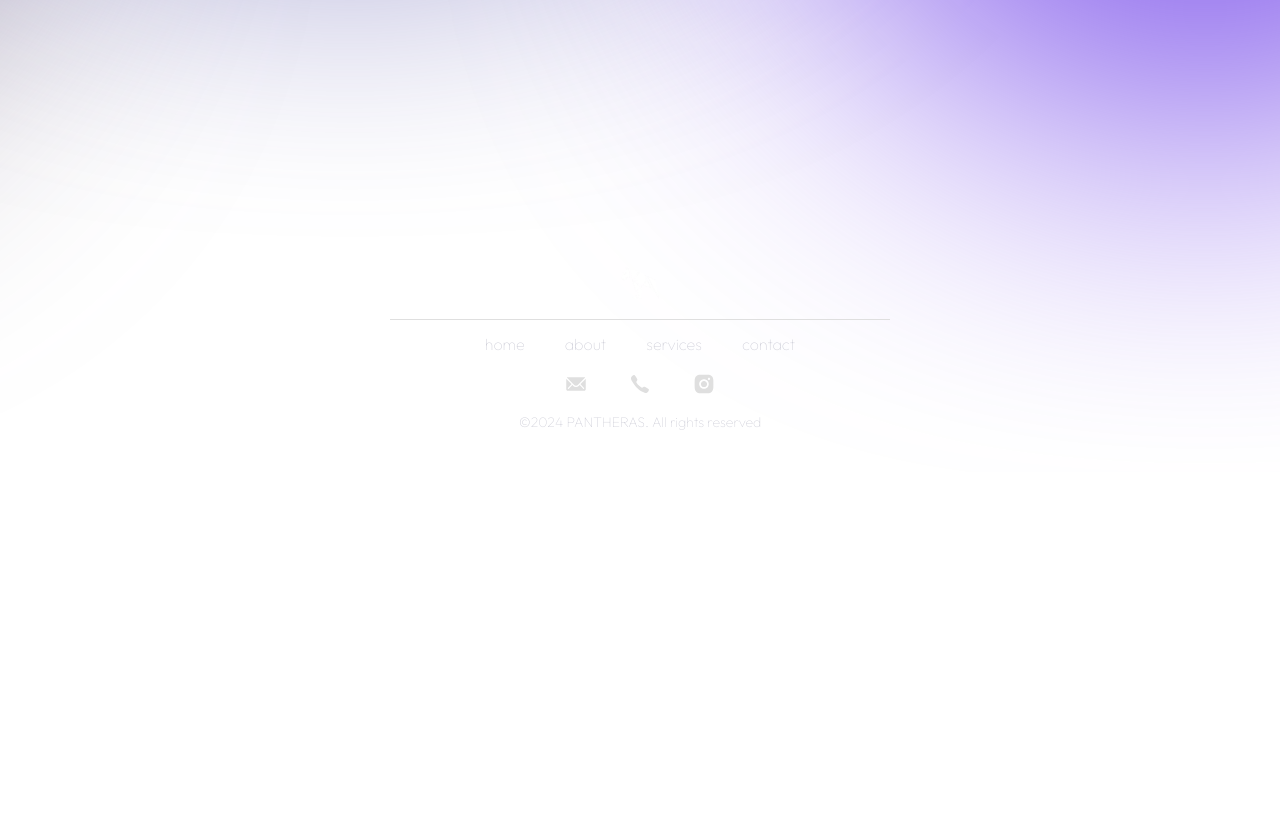
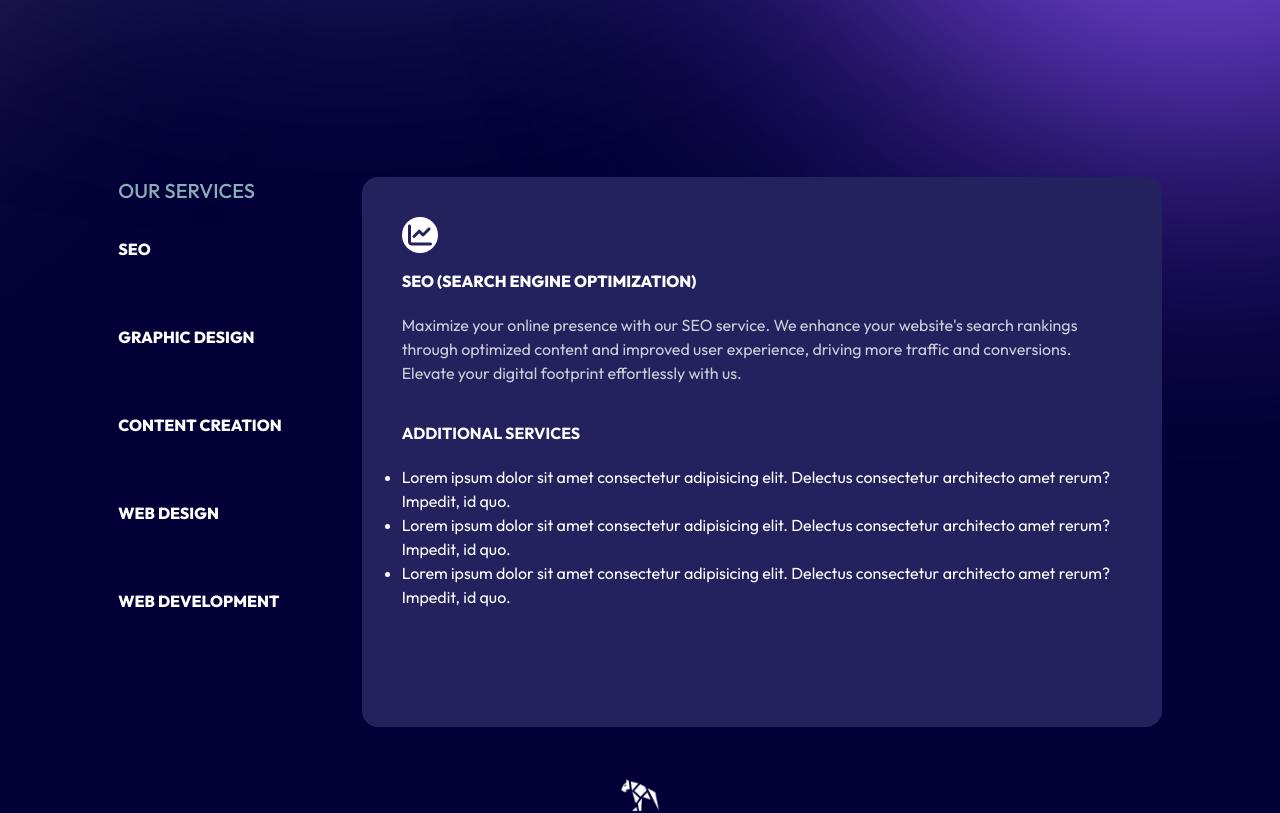
Before and after one commit to shayanabedi98/panthera, a Next.js app: page /services in a window 1280 px wide. Before the commit this address had no page. Shown: the part 620-1433 px from the top of the page. Before the commit the page ends 1092 px from the top, so only its background shows below. Built offline with nearby package versions, Linux system fonts and the light colour scheme.

Commit message:
Add 2 components to /services

```diff
--- a/src/app/globals.css
+++ b/src/app/globals.css
@@ -18,6 +18,18 @@
   --button-color-2: #23225e;
   --font-1: "Outfit", sans-serif;
   --font-2: "Roboto", sans-serif;
+}
+
+@keyframes loading {
+  0% {
+    opacity: 0;
+  }
+  50% {
+    opacity: 100;
+  }
+  100% {
+    opacity: 0;
+  }
 }
 
 @keyframes colorChange1 {
@@ -108,6 +120,9 @@
   animation: colorChange4 20s infinite ease-in-out;
 }
 
+.loading {
+  animation: loading 1s infinite ease-in-out;
+}
 
 *, *::after, *::before {
   color: var(--text-color);
--- /dev/null
+++ b/src/app/loading.tsx
@@ -0,0 +1,11 @@
+'use client'
+import Image from "next/image";
+import logo from "@/../assets/logo-transparent.png"
+
+export default function Loading() {
+    return (
+        <div className="loading flex justify-center relative bottom-12">
+            <Image className="w-[900px]" priority src={logo} alt="loading icon of illustrated panthera" />
+        </div>
+    )
+}
--- /dev/null
+++ b/src/app/services/page.tsx
@@ -0,0 +1,11 @@
+import OurServices from "@/components/services/OurServices";
+import Heading from "../../components/services/Heading";
+
+export default function Services() {
+    return (
+        <main>
+            <Heading />
+            <OurServices />
+        </main>
+    )
+}
--- a/src/components/home/OurServices.tsx
+++ b/src/components/home/OurServices.tsx
@@ -8,7 +8,7 @@ import { IoCodeSharp } from "react-icons/io5";
 export default function OurServices() {
   return (
     <div className="mt-[250px] flex flex-col items-center">
-      <p className="font-medium text-heading-color text-xl">OUR SERVICES</p>
+      <h2 className="font-medium text-heading-color text-xl">OUR SERVICES</h2>
       <p className="font-semibold text-5xl">what we offer</p>
       <div className="flex mt-20 gap-6">
         <OurServicesCard
--- /dev/null
+++ b/src/components/services/Heading.tsx
@@ -0,0 +1,11 @@
+import Link from "next/link";
+
+export default function Heading() {
+  return (
+    <div className="flex flex-col mt-48 text-center items-center	">
+      <h1 className="text-8xl font-semibold leading-tight w-5/6">
+        strategic digital marketing solutions
+      </h1>
+    </div>
+  );
+}
--- /dev/null
+++ b/src/components/services/OurServices.tsx
@@ -0,0 +1,110 @@
+"use client";
+
+import { useState } from "react";
+import OurServicesInfo from "./OurServicesInfo";
+import { IoCodeSharp } from "react-icons/io5";
+import OurServicesOptions from "./OurServicesOptions";
+import { GoPencil } from "react-icons/go";
+import { MdInsertPhoto } from "react-icons/md";
+import { MdOutlineWeb } from "react-icons/md";
+import { FaChartLine } from "react-icons/fa6";
+
+type Options = {
+  seo: boolean;
+  graphicDesign: boolean;
+  contentCreation: boolean;
+  webDesign: boolean;
+  webDevelopment: boolean;
+};
+
+export default function OurServices() {
+  const [options, setOptions] = useState<Options>({
+    seo: true,
+    graphicDesign: false,
+    contentCreation: false,
+    webDesign: false,
+    webDevelopment: false,
+  });
+
+  function handleClick(name: string) {
+    setOptions({
+      seo: name == "seo",
+      graphicDesign: name == "graphicDesign",
+      contentCreation: name == "contentCreation",
+      webDesign: name == "webDesign",
+      webDevelopment: name == "webDevelopment",
+    });
+  }
+
+  return (
+    <div className="mt-[250px] flex p-10 justify-center gap-20">
+      <div className="flex flex-col">
+        <h2 className="font-medium text-heading-color text-xl">OUR SERVICES</h2>
+        <OurServicesOptions handleClick={() => handleClick("seo")} name="SEO" />
+        <OurServicesOptions
+          handleClick={() => handleClick("graphicDesign")}
+          name="GRAPHIC DESIGN"
+        />
+        <OurServicesOptions
+          handleClick={() => handleClick("contentCreation")}
+          name="CONTENT CREATION"
+        />
+        <OurServicesOptions
+          handleClick={() => handleClick("webDesign")}
+          name="WEB DESIGN"
+        />
+        <OurServicesOptions
+          handleClick={() => handleClick("webDevelopment")}
+          name="WEB DEVELOPMENT"
+        />
+      </div>
+      <div className="bg-button-color-2 p-10 rounded-2xl w-2/3">
+        <OurServicesInfo
+          icon={<FaChartLine style={{ fill: "#23225e" }} />}
+          title="SEO (SEARCH ENGINE OPTIMIZATION)"
+          description="Maximize your online presence with our SEO service. We enhance your website's search rankings through optimized content and improved user experience, driving more traffic and conversions. Elevate your digital footprint effortlessly with us."
+          style={{ display: options.seo ? "flex" : "none" }}
+          service1="Lorem ipsum dolor sit amet consectetur adipisicing elit. Delectus consectetur architecto amet rerum? Impedit, id quo."
+          service2="Lorem ipsum dolor sit amet consectetur adipisicing elit. Delectus consectetur architecto amet rerum? Impedit, id quo."
+          service3="Lorem ipsum dolor sit amet consectetur adipisicing elit. Delectus consectetur architecto amet rerum? Impedit, id quo."
+        />
+        <OurServicesInfo
+          icon={<GoPencil style={{ fill: "#23225e" }} />}
+          title="GRAPHIC DESIGN"
+          description="Elevate your visuals with our Graphic Design service, mastering Photoshop, Canva, and Illustrator. We craft stunning graphics and illustrations that captivate your audience. With our blend of creativity and technical skill, your brand will shine in the digital landscape. Let's create visuals that stand out and speak to your audience."
+          style={{ display: options.graphicDesign ? "flex" : "none" }}
+          service1="Lorem ipsum dolor sit amet consectetur adipisicing elit. Delectus consectetur architecto amet rerum? Impedit, id quo."
+          service2="Lorem ipsum dolor sit amet consectetur adipisicing elit. Delectus consectetur architecto amet rerum? Impedit, id quo."
+          service3="Lorem ipsum dolor sit amet consectetur adipisicing elit. Delectus consectetur architecto amet rerum? Impedit, id quo."
+        />
+        <OurServicesInfo
+          icon={<MdInsertPhoto style={{ fill: "#23225e" }} />}
+          title="CONTENT CREATION"
+          description="Elevate your content with our service, harnessing Premiere Pro for professional video edits, Canva for stunning graphics, and optimizing for platforms like Instagram and TikTok. We craft compelling content tailored to engage your audience across these dynamic platforms, ensuring your brand not only stands out but thrives in the digital space. Let's transform your online presence with content that captures attention and sparks interaction."
+          style={{ display: options.contentCreation ? "flex" : "none" }}
+          service1="Lorem ipsum dolor sit amet consectetur adipisicing elit. Delectus consectetur architecto amet rerum? Impedit, id quo."
+          service2="Lorem ipsum dolor sit amet consectetur adipisicing elit. Delectus consectetur architecto amet rerum? Impedit, id quo."
+          service3="Lorem ipsum dolor sit amet consectetur adipisicing elit. Delectus consectetur architecto amet rerum? Impedit, id quo."
+        />
+        <OurServicesInfo
+          icon={<MdOutlineWeb style={{ fill: "#23225e" }} />}
+          title="WEB DESIGN"
+          description="Elevate your online presence with our Web Design service, blending the power of Photoshop for exquisite graphics and Figma for seamless, interactive designs. We specialize in creating visually stunning and user-friendly websites that ensure an engaging user experience. Our expertise in these leading design tools enables us to bring your digital vision to life with precision and creativity. Let's build a website that not only looks great but also effectively communicates your brand's message."
+          style={{ display: options.webDesign ? "flex" : "none" }}
+          service1="Lorem ipsum dolor sit amet consectetur adipisicing elit. Delectus consectetur architecto amet rerum? Impedit, id quo."
+          service2="Lorem ipsum dolor sit amet consectetur adipisicing elit. Delectus consectetur architecto amet rerum? Impedit, id quo."
+          service3="Lorem ipsum dolor sit amet consectetur adipisicing elit. Delectus consectetur architecto amet rerum? Impedit, id quo."
+        />
+        <OurServicesInfo
+          icon={<IoCodeSharp style={{ fill: "#23225e" }} />}
+          title="WEB DEVELOPMENT"
+          description="Leverage our Web Development service with expert full-stack developers skilled in Node.js, Express, MongoDB, SQL, React, Next.js, and SASS/CSS. We deliver scalable, custom web solutions that enhance user experience and meet your unique business needs. Transform your web presence with our comprehensive tech expertise."
+          style={{ display: options.webDevelopment ? "flex" : "none" }}
+          service1="Lorem ipsum dolor sit amet consectetur adipisicing elit. Delectus consectetur architecto amet rerum? Impedit, id quo."
+          service2="Lorem ipsum dolor sit amet consectetur adipisicing elit. Delectus consectetur architecto amet rerum? Impedit, id quo."
+          service3="Lorem ipsum dolor sit amet consectetur adipisicing elit. Delectus consectetur architecto amet rerum? Impedit, id quo."
+        />
+      </div>
+    </div>
+  );
+}
--- /dev/null
+++ b/src/components/services/OurServicesInfo.tsx
@@ -0,0 +1,39 @@
+type Props = {
+  icon: JSX.Element;
+  title: string;
+  description: string;
+  style: React.CSSProperties;
+  service1: string;
+  service2: string;
+  service3: string;
+};
+
+export default function OurServicesInfo({
+  icon,
+  title,
+  description,
+  style,
+  service1,
+  service2,
+  service3,
+}: Props) {
+  return (
+    <div className="flex-col min-h-[470px]" style={style}>
+      <div>
+        <div className="text-2xl mb-4 w-9 h-9 flex justify-center items-center text-center bg-[white] rounded-full">{icon}</div>
+        <h3 className="font-extrabold">{title}</h3>
+        <p className="my-5 text-info-color">{description}</p>
+      </div>
+      <div>
+        <h3 className="font-bold mt-4">ADDITIONAL SERVICES</h3>
+        <div className="mt-5">
+          <ul>
+            <li className="list-disc">{service1}</li>
+            <li className="list-disc">{service2}</li>
+            <li className="list-disc">{service3}</li>
+          </ul>
+        </div>
+      </div>
+    </div>
+  );
+}
--- /dev/null
+++ b/src/components/services/OurServicesOptions.tsx
@@ -0,0 +1,12 @@
+type Props = {
+  handleClick: () => void;
+  name: string;
+};
+
+export default function OurServicesOptions({ handleClick, name }: Props) {
+  return (
+    <p className="cursor-pointer font-extrabold my-8 hover:text-info-color" onClick={handleClick}>
+      {name}
+    </p>
+  );
+}
```
Also changed, not shown: src/components/HeaderNavbarItem.tsx (+7 -1 lines).
